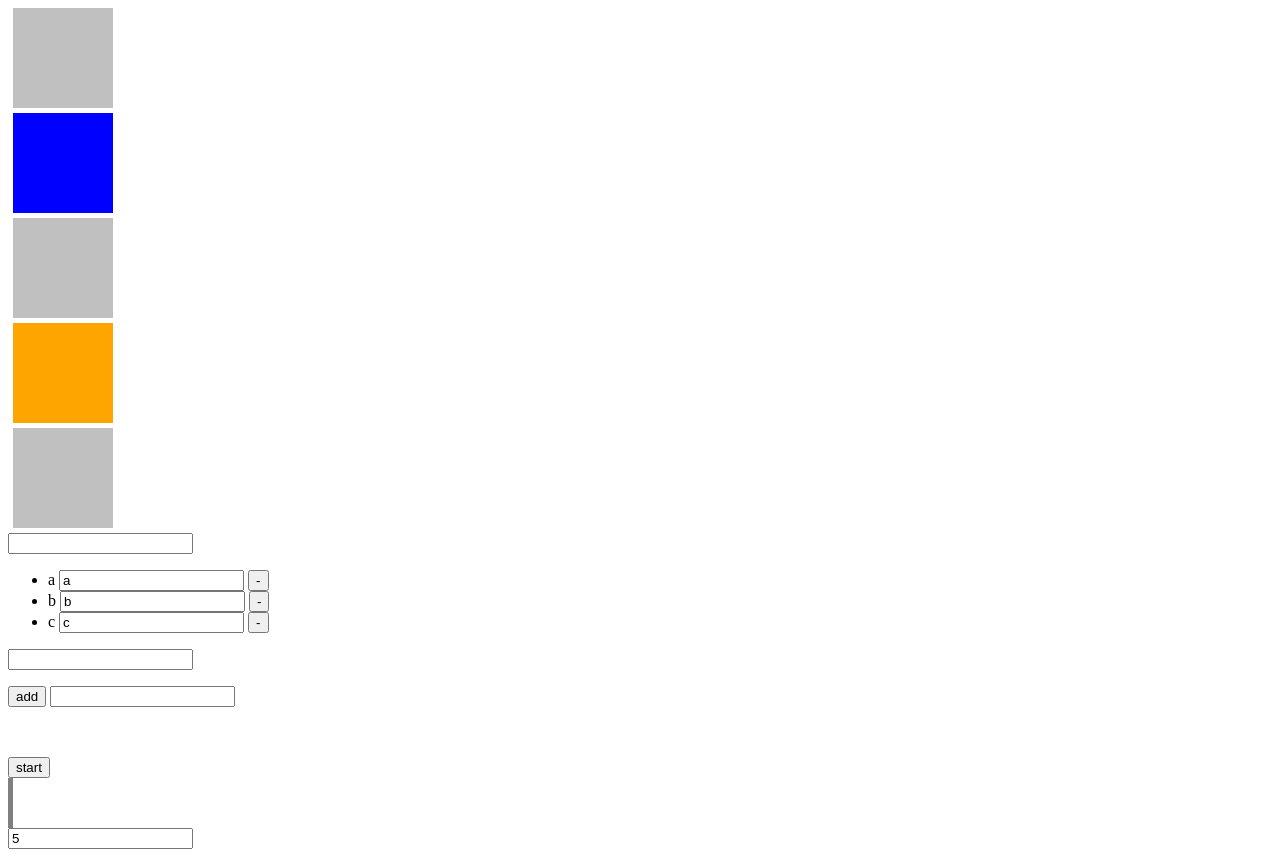
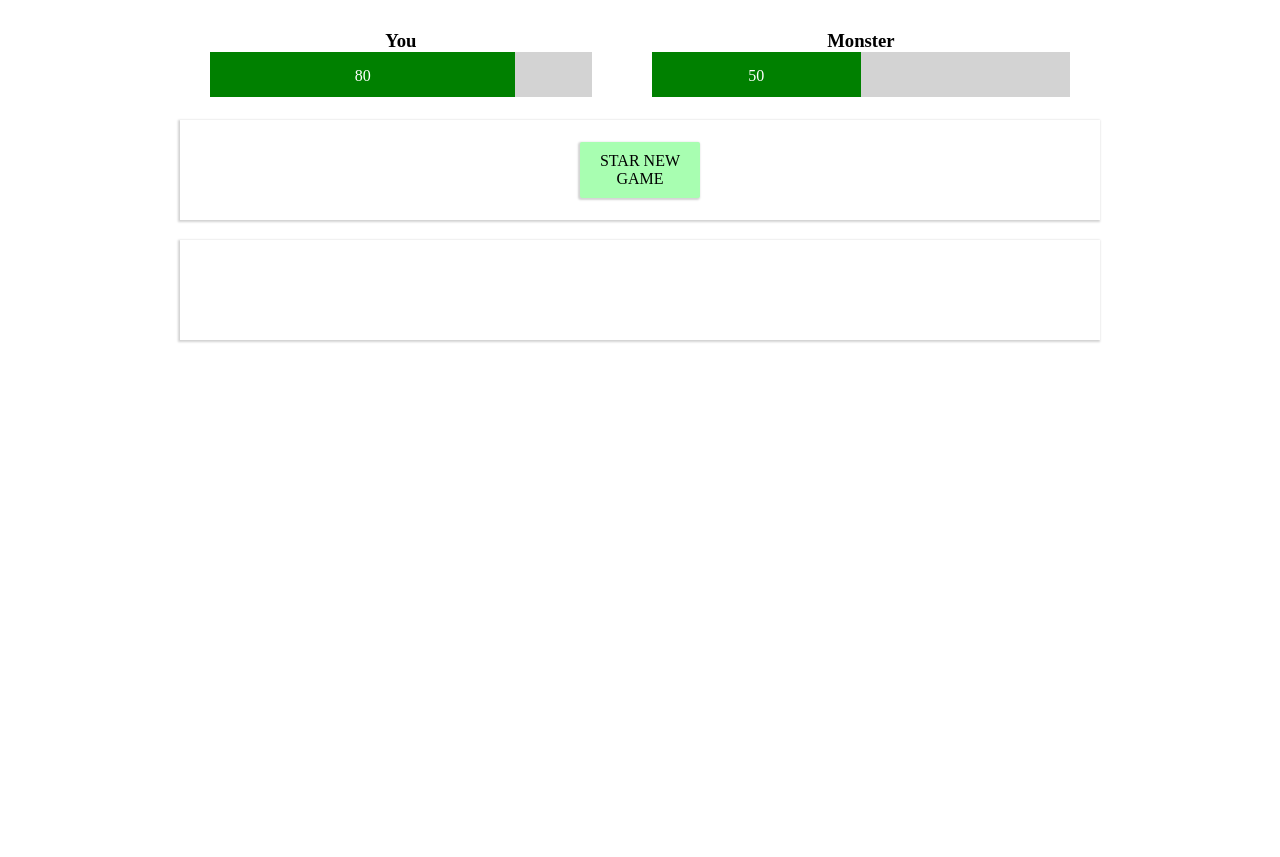
Before and after one commit to gsylverman/vue-simple, a plain HTML site: page index.html in a window 1280 px wide. After the commit the page ends 800 px from the top, so only its background shows below. Drawn offline with nearby package versions, Linux system fonts and the light colour scheme.

Commit message:
vue-minigame

```diff
--- a/index.html
+++ b/index.html
@@ -13,39 +13,39 @@
 
 <body>
     <div id="app">
-        <div @click="active=!active" :class="divClassed" class="box"></div>
-        <div class="box" :class="blueColor"></div>
-        <div class="box" @click="activeGr=!activeGr" :class="greenCol"></div>
-        <div class="box" :class="orangeCol"></div>
-        <div class="box" :class="[color,{red:activeGr}]"></div>
-        <input type="text" v-model="color" />
 
-        <div>
-            <ul>
-                <li v-for="item in list">{{item.name}}
-                    <input type="text" v-model="item.name" />
-                    <button @click="del(item.name)">-</button>
-                </li>
-            </ul>
+        <div class="header">
+            <div class="card">
+                <h3>You</h3>
+                <div class="lifeBackground">
+                    <div :style="yLife" class=" life ">{{yourLife}}</div>
+                </div>
+            </div>
+
+            <div class="card">
+                <h3>Monster</h3>
+                <div class="lifeBackground">
+                    <div :style="mLife" class=" life ">{{monsterLife}}</div>
+                </div>
+            </div>
         </div>
 
-        <input type="text" v-model="field">
-        <p>{{field}}</p>
+        <div class="main">
+            <div class="menu">
+                <div v-if="!started" class="start" @click="started=true">STAR NEW GAME</div>
+                <div v-else class="plaing">
+                    <div class="p attack">ATACK</div>
+                    <div class="p special">SPECIAL ATACK</div>
+                    <div class="p heal">HEAL</div>
+                    <div @click="started=false" class="p giveup">GIVE UP</div>
+                </div>
+            </div>
+        </div>
+        <div class="hits">
 
-        <button @click="add">add</button>
-
-        <input type="text" v-bind:placeholder="field" />
-
-        <div :class="{grey:true}" :style="changed"></div>
-
-        <button @click="changeWidth">start</button>
-
-        <div :class="{grey:true}" :style="size"></div>
-
-        <input type="text" v-model="howBig" />
+        </div>
 
     </div>
-
     <script src="js.js"></script>
 </body>
 
--- a/js.js
+++ b/js.js
@@ -1,87 +1,27 @@
 new Vue({
     el: "#app",
     data: {
-        active: false,
-        list: [
-            { name: "a" },
-            { name: "b" },
-            { name: "c" },
-        ],
-        field: "",
-        inp: "",
-        activeGr: false,
-        color: "",
-        width: 0,
-        howBig: 5
+        started: false,
+        yourLife: 80,
+        monsterLife: 50,
+        hits:[]
     },
     methods: {
-        change(e) {
-            this.field = e.target.value;
-        },
-        add() {
-            console.log(this.field)
-            this.list.push({ name: this.field });
-            this.field = "";
-        },
-        del(name) {
-            this.list = this.list.filter(item => {
-                return item.name !== name;
-            });
-        },
-        changeWidth() {
-            const cl = setInterval(() => {
-                if (this.width < 300) {
-                    this.width += 5;
-                }
-            }, 50);
-            if (this.width === 300) {
-                clearInterval(cl);
-            }
-            console.log(this.width);
-        }
 
     },
     computed: {
-        size() {
+        yLife() {
             return {
-                width: this.howBig + "px"
+                width: this.yourLife + "%"
             }
         },
-        changed() {
+        mLife() {
             return {
-                width: this.width + "px"
-            }
-        },
-        divClassed: function () {
-            return {
-                red: this.active
-            }
-        },
-        progress() {
-            return {
-                width: this.width + "px"
-            }
-        },
-        blueColor: function () {
-            return {
-                blue: !this.active
-            }
-        },
-        greenCol: function () {
-            return {
-                green: this.activeGr
-            }
-        },
-        orangeCol: function () {
-            return {
-                orange: !this.activeGr
+                width: this.monsterLife + "%"
             }
         }
-
     },
     watch: {
-        active(val) {
-            console.log(val);
-        }
+
     }
 });
--- a/style.css
+++ b/style.css
@@ -1,24 +1,89 @@
+* {
+  margin: 0;
+  padding: 0;
+}
+#app {
+  max-width: 920px;
+  margin: 0 auto;
+}
+.header {
+  display: flex;
+}
 
-.box {
-    width: 100px;
-    height: 100px;
-    background: silver;
-    margin:5px;
+.header {
+  height: 100px;
 }
-.red{
-    background: red;
+.card {
+  padding: 30px;
+  flex-grow: 1;
+  align-content: space-between;
+  text-align: center;
 }
-.blue {
-    background: blue;
+.lifeBackground {
+  width: 100%;
+  height: 45px;
+  background: lightgrey;
+  color: white;
 }
-.green {
-    background: green;
+.life {
+  width: 0;
+  height: 30px;
+  background: green;
+  color: white;
+  padding-top: 15px;
 }
-.orange {
-    background: orange;
+
+.main {
+  margin-top: 20px;
+  height: 100px;
+  box-shadow: -1px 1px 2px 1px lightgray;
 }
-.grey {
-    background: grey;
-    height: 50px;
-    width: 2px;
+.hits {
+  margin-top: 20px;
+  height: 100px;
+  box-shadow: -1px 1px 2px 1px lightgray;
 }
+.menu {
+  position: relative;
+}
+.start {
+  position: absolute;
+  left: 50%;
+  top: 50px;
+  transform: translate(-50%, -50%);
+
+  text-align: center;
+  border-radius: 2px;
+  padding: 10px;
+  background: #a8feb1;
+  width: 100px;
+  box-shadow: -1px 1px 2px 1px lightgray;
+}
+.plaing {
+  display: flex;
+  position: absolute;
+  left: 50%;
+  top: 50px;
+  transform: translate(-50%, -50%);
+}
+.p {
+  margin-left: 5px;
+  text-align: center;
+  border-radius: 2px;
+  padding: 10px;
+  background: white;
+  height: 30px;
+  box-shadow: -1px 1px 2px 1px black;
+}
+.attack {
+  background: #f77336;
+}
+.special {
+  background: #f89c2f;
+}
+.heal {
+  background: #a7ffb1;
+}
+.giveup {
+  background: #fff;
+}
```
